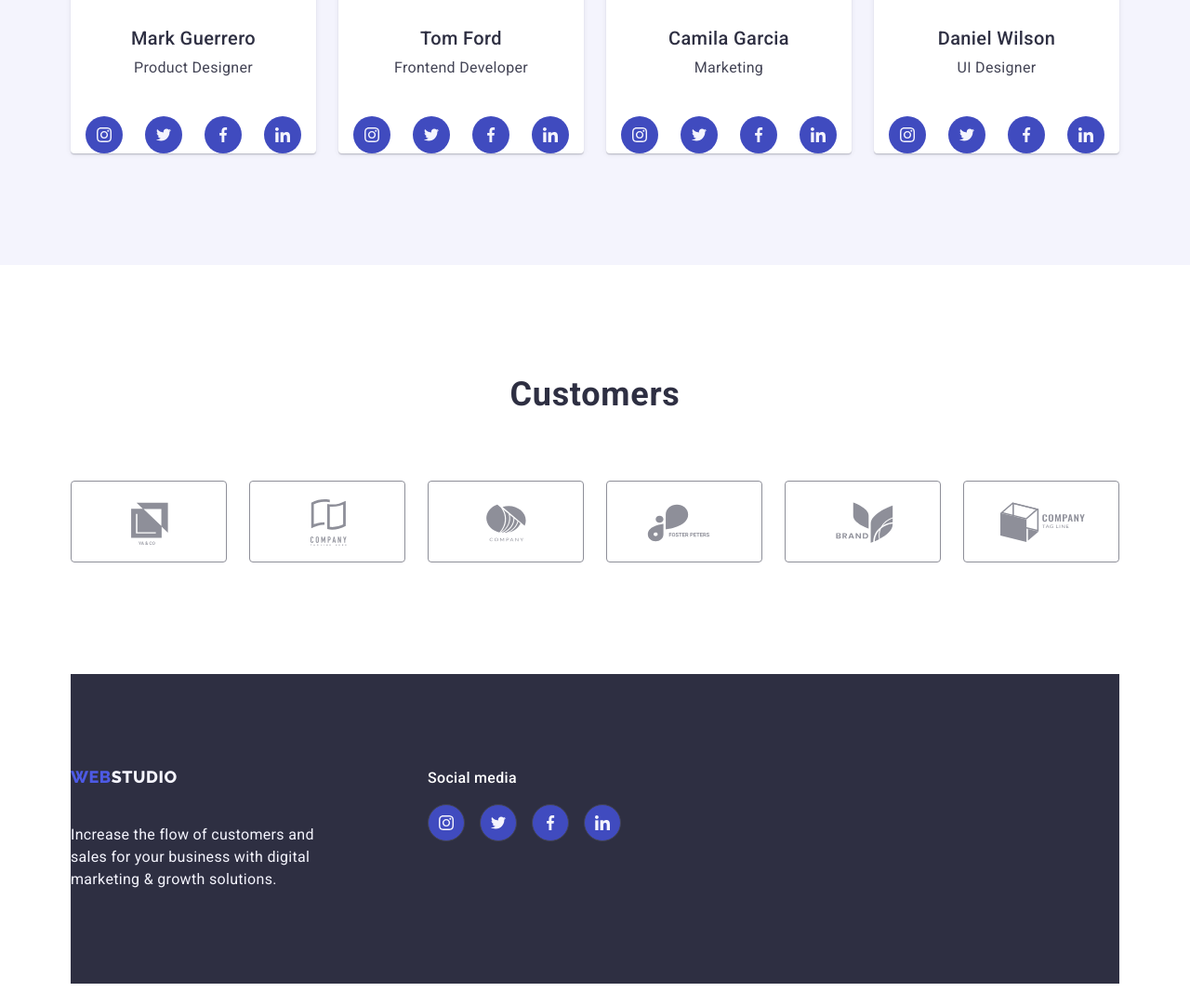
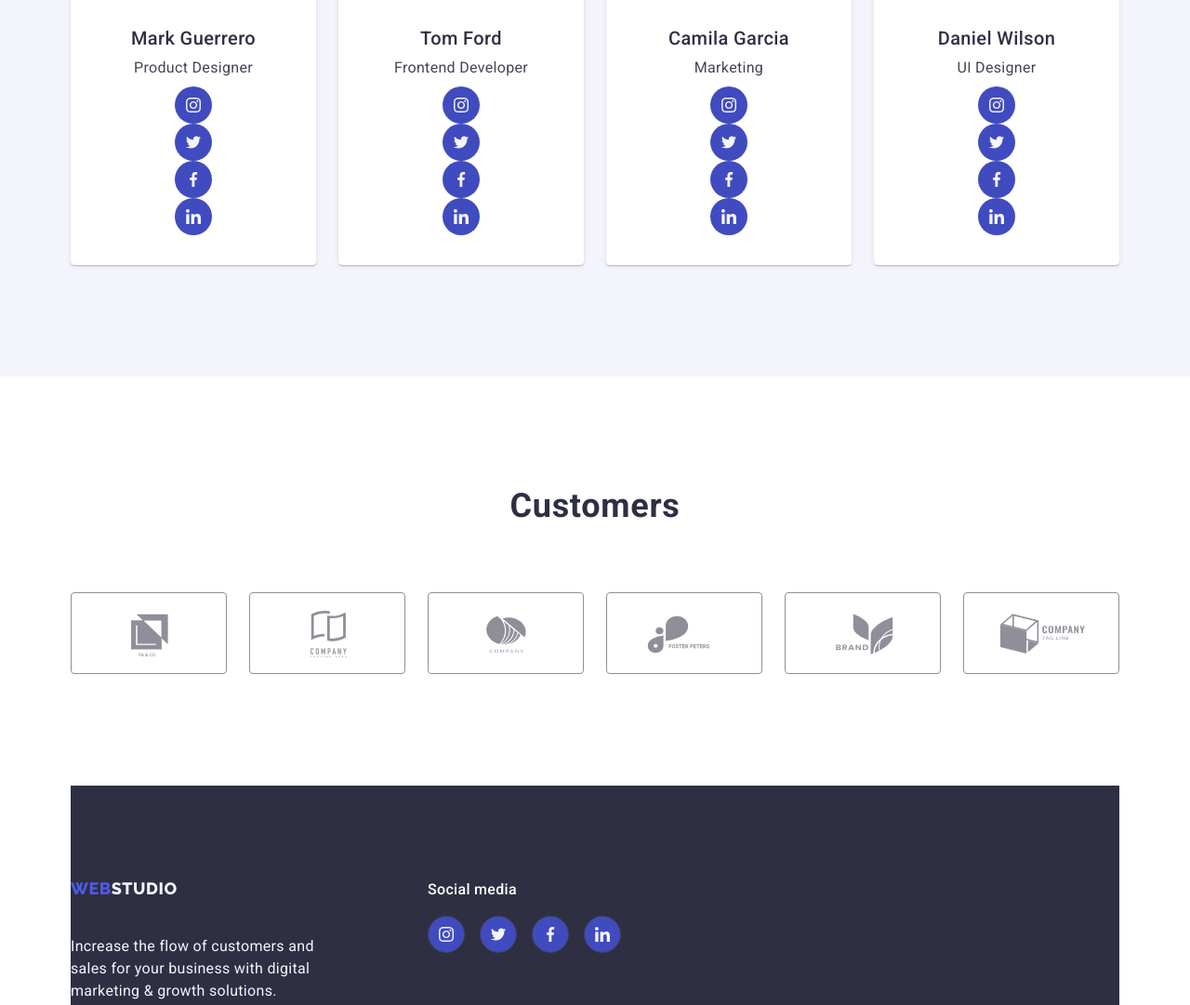
Before and after one commit to Denprot/goit-markup-hw-04, a website: page index.html in a window 1280 px wide. Shown: the part 2188-3269 px from the top of the page at 93% size. Before the commit the page ends 3246 px from the top, so only its background shows below. Drawn offline with nearby package versions, Linux system fonts and the light colour scheme.

Commit message:
one more

```diff
--- a/css/styles.css
+++ b/css/styles.css
@@ -384,10 +384,10 @@ body {
 
 /*----team----*/
 .team {
-    text-align: center;
     display: flex;
     padding-top: 120px;
     padding-bottom: 120px;
+
 }
 
 .team {
@@ -403,6 +403,7 @@ body {
     letter-spacing: 0.02em;
     text-transform: capitalize;
     margin-bottom: 72px;
+    text-align: center;
 }
 
 .team-list {
@@ -418,9 +419,10 @@ body {
 }
 
 .container-subtitle {
+    display: flex;
+    flex-direction: column;
     padding-top: 32px;
     padding-bottom: 32px;
-    text-align: center;
 }
 
 .team-subtitle {
@@ -431,6 +433,8 @@ body {
     line-height: 1.2;
     letter-spacing: 0.02em;
     margin-bottom: 8px;
+    text-align: center;
+
 }
 
 .team-item-text {
@@ -441,16 +445,12 @@ body {
     line-height: 1.5;
     letter-spacing: 0.02em;
     margin-bottom: 8px;
-}
-
-.social {
-    display: flex;
-    justify-content: center;
+    text-align: center;
 }
 
 .social-media {
     display: flex;
-    gap: 24px;
+    flex-direction: column;
 }
 
 .social-icons {
@@ -609,6 +609,7 @@ body {
     letter-spacing: 0,03em;
     text-transform: uppercase;
     margin-bottom: 16px;
+
 }
 
 .footer-text {
@@ -620,7 +621,7 @@ body {
     line-height: 1.5;
     letter-spacing: 0.02em;
     max-width: 264px;
-   }
+}
 
 .footer-base {
     display:block;
@@ -639,7 +640,7 @@ body {
     line-height: 1.5;
     letter-spacing: 0.02em;
     margin: 0 auto;
-    padding-bottom: 16px;
+    margin-bottom: 16px;
 }
 
 .footer-social-icons {
--- a/index.html
+++ b/index.html
@@ -155,8 +155,6 @@
                     <div class="container-subtitle">
                         <h3 class="team-subtitle">Mark Guerrero</h3>
                         <p class="team-item-text">Product Designer</p>
-                    </div>
-                    <div class="social">
                             <ul class="social-media list">
                                 <li class="social-icons">
                                    <svg
@@ -199,8 +197,6 @@
                     <div class="container-subtitle">
                         <h3 class="team-subtitle">Tom Ford</h3>
                         <p class="team-item-text">Frontend Developer</p>
-                    </div>
-                    <div class="social">
                             <ul class="social-media list">
                                 <li class="social-icons">
                                    <svg
@@ -243,8 +239,6 @@
                     <div class="container-subtitle">
                         <h3 class="team-subtitle">Camila Garcia</h3>
                         <p class="team-item-text">Marketing</p>
-                    </div>
-                    <div class="social">
                             <ul class="social-media list">
                                 <li class="social-icons">
                                    <svg
@@ -287,8 +281,6 @@
                     <div class="container-subtitle">
                         <h3 class="team-subtitle">Daniel Wilson</h3>
                         <p class="team-item-text">UI Designer</p>
-                    </div>
-                    <div class="social">
                             <ul class="social-media list">
                                 <li class="social-icons">
                                    <svg
```
